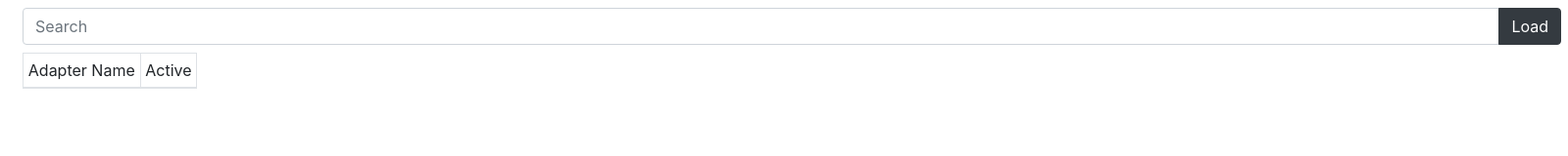
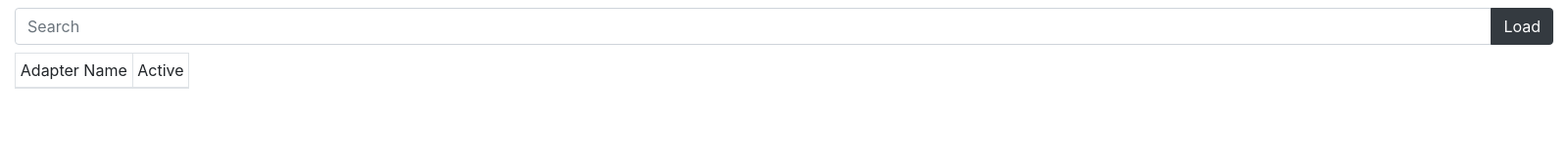
Before and after one commit to sezitas/LKR, an Electron app: page index.html in a window 1600 px wide. Shown: the whole page at 98% size. Drawn offline with nearby package versions, Linux system fonts and the light colour scheme.

Commit message:
minor changes to the layout

```diff
--- a/index.html
+++ b/index.html
@@ -13,7 +13,7 @@
 </head>
 
 <body>
-  <div class="container-fluid my-2 mx-2">
+  <div class="container-fluid my-2">
     <div class="row">
       <div class="col">
         <div class="input-group">
@@ -27,7 +27,7 @@
   </div>
 
   <div class="container-fluid d-flex">
-    <div class="row px-2">
+    <div class="row">
       <div class="col-md-2 d-flex">
         <table class="table table-sm table-bordered" id="adapter-table">
           <thead class="thead-dark">
@@ -37,14 +37,12 @@
             </tr>
           </thead>
           <tbody id="adapter-tbody">
-
           </tbody>
         </table>
       </div>
       <div class="col-md-10 d-flex">
         <div class="container-fluid mx-2">
           <div class="table-responsive">
-            <!-- // TABLE HERE -->
             <table class="table table-sm table-bordered table-hover" id="license-table">
             </table>
           </div>
```
